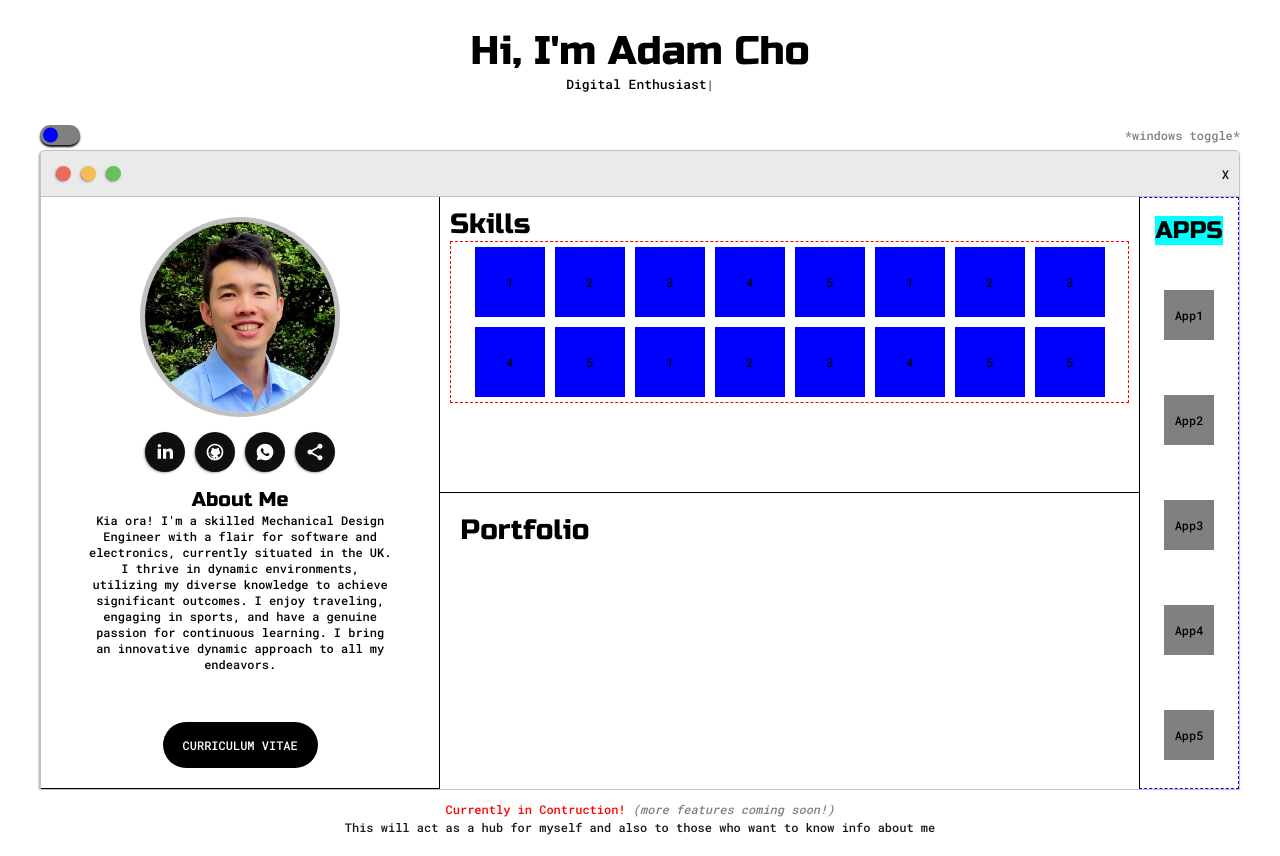
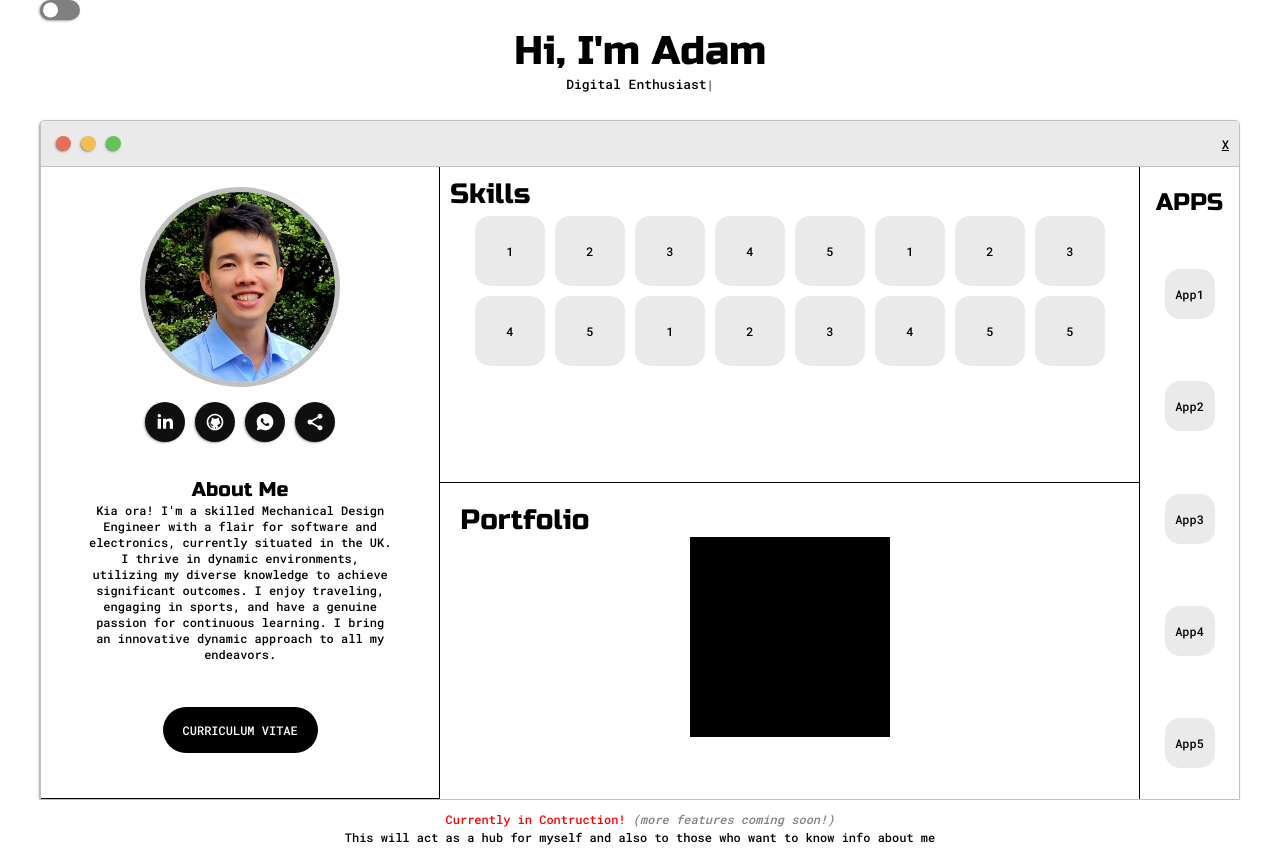
Before and after one commit to Acho087/Acho087.github.io, a website: page index.html in a window 1280 px wide. Drawn offline with nearby package versions, Linux system fonts and the light colour scheme.

Commit message:
fixed toggle

```diff
--- a/default.css
+++ b/default.css
@@ -49,10 +49,6 @@ button {
   font-size: 12px;
 }
 
-a {
-  text-decoration: none;
-  color: #171717;
-}
 
 h1 {
   font-size: 40px;
@@ -98,20 +94,19 @@ h6 {
 }
 .auto-type{
   font-size:small;
+  height: 10px;
 }
 
 .toggles{
-  justify-content: space-between;
+  justify-content:right;
   grid-area: toggles;
   display: flex;
-  height: 30px;
-  align-items: center;
+  position:absolute;
+  /* height: 30px; */
+  /* align-items: center; */
 
 }
 
-.toggles.dark{
-  background-color: black;
-}
 
 .toggle{
   height: 20px;
@@ -119,7 +114,7 @@ h6 {
   background-color: grey;
   position: relative;
   border-radius: 20px;
-  box-shadow: 0 2px 2px #0f0f0f;
+  box-shadow: -1px 1px 3px -1px rgba(0, 0, 0, 0.75);
 }
 
 .toggle::before{
@@ -127,16 +122,18 @@ h6 {
   position: absolute;
   height: 15px;
   width: 15px;
-  background: blue;
+  background: var(--secondaryColor);
   border-radius: 50%;
   left: 3px;
   top: 20%;
   transform: translateY(-10%);
-  transition: all 0.3s ease-in-out;
+  transition: all 0.4s ease-in-out;
 }
 
-.toggle.active::before{
+.toggle.dark::before{
   left: calc(100% - 15px - 3px);
+  background-color: black;
+
 
 }
 .tog2{
@@ -247,7 +244,7 @@ h6 {
 }
 
 .aboutme {
-  padding: 0px 25px 50px 25px;
+  padding: 20px 25px;
   text-align: center;
 }
 
@@ -255,6 +252,7 @@ h6 {
   display: inline-block;
   padding: 15px 20px;
   border: none;
+  margin:25px;
   border-radius: 50px;
   background-color: black;
   color: #fff;
@@ -271,8 +269,15 @@ h6 {
   grid-template-areas: "grid1 grid2";
 }
 
+.portfolioBlock{
+  height: 200px;
+  width: 200px;
+  background-color: black;
+  margin: 0 auto;
+
+}
+
 .appcontainer {
-  border: 1px dashed blue;
   grid-area: grid2;
   text-align: center;
   border-left: 1px solid black;
@@ -283,7 +288,7 @@ h6 {
 }
 
 .app {
-  background-color: grey;
+  background-color: var(--mainColor);
   border: 1px #63c258;
   margin: 10px;
   height: 50px;
@@ -291,6 +296,7 @@ h6 {
   align-items: center;
   justify-content: center;
   display: flex;
+  border-radius: 15px;
 }
 
 .grid1 {
@@ -313,23 +319,26 @@ h6 {
 }
 
 .skillscontainer {
-    border: 1px dashed red;
   display: flex;
   flex-wrap: wrap;
   justify-content: center;
+  align-items: center;
+  height:max-content;
 }
 
 .box {
   justify-content: center;
   align-items: center;
-  background-color: blue;
+  background-color: var(--mainColor);
   text-align: center;
   margin: 5px;
   height: 40px;
   width: 40px;
+  display: flex;
+  border-radius: 15px;
+}
 
-  display: flex;
-}
+
 
 .bottom {
   padding: 10px;
--- a/index.html
+++ b/index.html
@@ -46,17 +46,19 @@
   <!-- End Google Tag Manager (noscript) -->
 
   <section class="s1">
+
     <div class="main-container">
+      <a class="toggles">
+        <div class="toggle"></div>
+      </a>
       <div class="greeting-wrapper">
-        <h1>Hi, I'm Adam Cho</h1>
+
+        <h1>Hi, I'm Adam</h1>
         <div>
           <span class="auto-type"></span>
         </div>
       </div>
-<div class="toggles">
-  <div class="toggle"></div>
-  <div  class="tog2">*windows toggle*</div>
-</div>
+
       <div class="intro-wrapper">
         <div class="nav-wrapper">
           <div class="dots-wrapper">
@@ -122,6 +124,9 @@
 
             <div class="portfolio">
               <h3>Portfolio</h3>
+              <div class="portfolioBlock">
+
+              </div>
             </div>
 
 
@@ -130,7 +135,7 @@
 
 
           <div class="appcontainer">
-            <h4 style="background-color: aqua;">APPS</h4>
+            <h4>APPS</h4>
             <div id="1" class="app">App1</div>
             <div id="2" class="app">App2</div>
             <div id="3" class="app">App3</div>
--- a/script.js
+++ b/script.js
@@ -1,9 +1,28 @@
 console.log('hello');
 
-toggles = document.querySelector(".toggles");
-  toggle = document.querySelector(".toggle");
+// toggles = document.querySelector(".toggles");
+//   toggle = document.querySelector(".toggle");
+//   toggle.addEventListener("click", () =>
+//     toggles.classList.toggle("dark"));
+//     document.getElementsById('theme').href = 'dark.css';
 
-  toggle.addEventListener("click", () =>
-    toggles.classList.toggle("dark"));
+//   toggle.addEventListener("click", () => toggle.classList.toggle("active"));
 
-  toggle.addEventListener("click", () => toggle.classList.toggle("active"))
+// function setTheme(mode){
+//   if(mode = 'dark'){
+//     document.getElementsByClassName('dark').href = 'dark.css'
+//   }
+// }
+const toggle = document.querySelector(".toggle");
+const themeLink = document.getElementById('theme');
+
+toggle.addEventListener("click", () => {
+  toggle.classList.toggle("dark");
+
+  if (toggle.classList.contains("dark")) {
+    themeLink.href = "dark.css";
+
+  } else {
+    themeLink.href = "default.css";
+  }
+});
```
